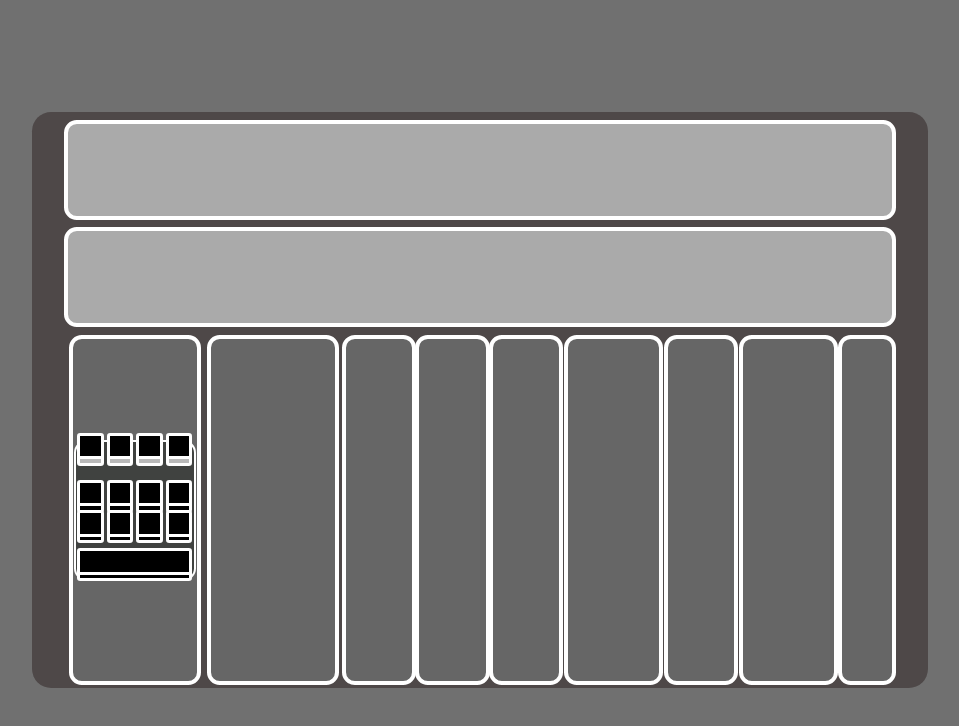
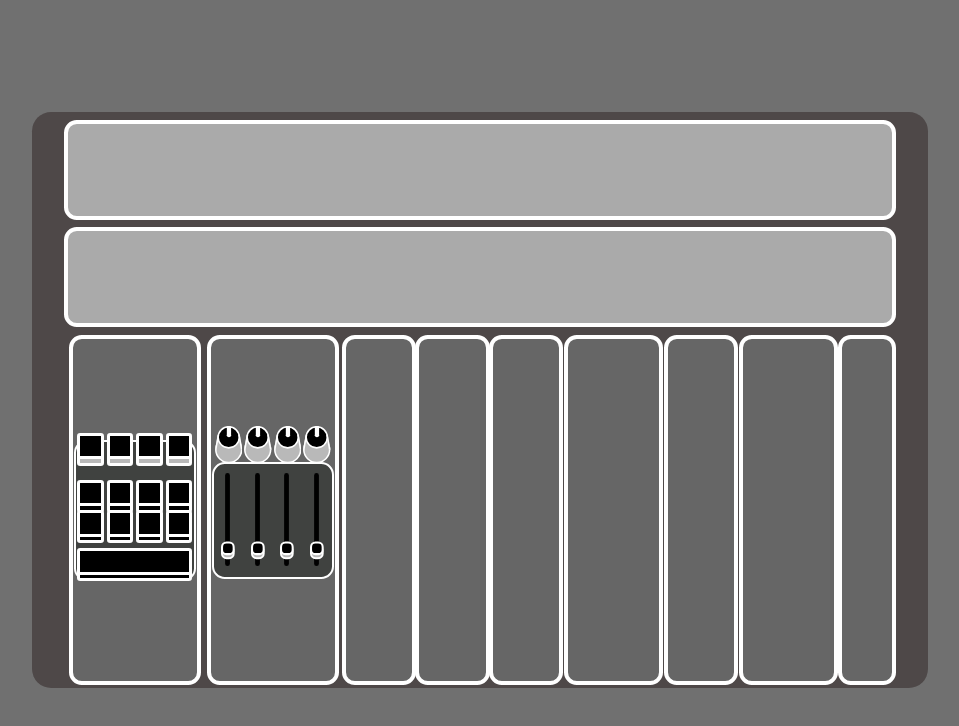
Before and after one commit to Therealajahn/MylarMini, a React (Create React App) app: page / in a window 1280 px wide. Shown: the top 726 px of the page, without its empty margins (160-1119 px from the left). Built offline with nearby package versions, Linux system fonts and the light colour scheme.

Commit message:
completed renderTail function

```diff
--- a/src/View/Button/Button.js
+++ b/src/View/Button/Button.js
@@ -12,6 +12,7 @@ export default function Button({bottomColor, marginTop, width}) {
                     border: 'solid .25vw white',
                     zIndex:'1000',
                 }}></div>
+
            <div className='button-bottom'
                style={{
                     position:'absolute',
--- /dev/null
+++ b/src/View/Fader/Fader.js
@@ -0,0 +1,17 @@
+export default function Fader({marginTop,marginLeft, gridArea}){
+    return(
+        <svg viewBox="0 0 33 136" fill="none" xmlns="http://www.w3.org/2000/svg"
+           style={{
+               height:'110%',
+               justifySelf:'center',
+               marginTop:`${marginTop ? marginTop : '0vw'}`,
+               marginLeft:`${marginLeft ? marginLeft : '0vw'}`,
+               gridArea:`${gridArea ? gridArea : ''}`,
+           }}
+        >
+            <rect x="6" width="7" height="136" rx="3.5" fill="black"/>
+            <rect x="1.5" y="107.382" width="17" height="17" rx="6.5" fill="#B9B9B9" stroke="white" stroke-width="3"/>
+            <rect x="1.5" y="101.5" width="17" height="17" rx="6.5" fill="black" stroke="white" stroke-width="3"/>
+        </svg>
+    )
+}
--- /dev/null
+++ b/src/View/Knob/Knob.js
@@ -0,0 +1,26 @@
+export default function Knob({gridArea,marginTop}){
+    console.log('marginTop',marginTop)
+   return(
+       <svg viewBox="0 0 53 72" fill="none" xmlns="http://www.w3.org/2000/svg"
+           style={{
+               width:'93%',
+               justifySelf:'center',
+               marginTop:`${marginTop ? marginTop : '0vw'}`,
+               gridArea:`${gridArea ? gridArea : ''}`,
+           }}
+       >
+        <path d="M51.5 45.5696C51.5 59.3346 40.3108 70.5 26.5 70.5C12.6892 70.5 1.5 59.3346 1.5 45.5696C1.5 31.8047 12.6892 20.6393 26.5 20.6393C40.3108 20.6393 51.5 31.8047 51.5 45.5696Z" fill="#B9B9B9" stroke="white" stroke-width="3"/>
+        <path d="M4.88649 19.1393H48.1273L53 45.5696H0L4.88649 19.1393Z" fill="#B9B9B9"/>
+        <path d="M46.931 21.8734C46.931 33.1216 37.7875 42.2468 26.5 42.2468C15.2125 42.2468 6.06897 33.1216 6.06897 21.8734C6.06897 10.6252 15.2125 1.5 26.5 1.5C37.7875 1.5 46.931 10.6252 46.931 21.8734Z" fill="black" stroke="white" stroke-width="3"/>
+        <line x1="6.47819" y1="17.2549" x2="1.47819" y2="46.2549" stroke="white" stroke-width="3"/>
+        <line x1="46.4782" y1="16.7451" x2="51.4782" y2="45.7451" stroke="white" stroke-width="3"/>
+        <mask id="mask0_1_107" style={{maskType: 'alpha'}} maskUnits="userSpaceOnUse" x="4" y="0" width="45" height="44">
+        <ellipse cx="26.5" cy="21.8734" rx="21.931" ry="21.8734" fill="#8C8C8C"/>
+        </mask>
+        <g mask="url(#mask0_1_107)">
+        <rect x="22.8448" y="-7.29114" width="8.22414" height="25.519" fill="white"/>
+        <ellipse cx="26.9569" cy="17.7722" rx="4.11207" ry="4.10127" fill="white"/>
+        </g>
+        </svg>
+   )
+}
--- a/src/View/Plate/Plate.js
+++ b/src/View/Plate/Plate.js
@@ -1,11 +1,14 @@
-import Button from '../Button/Button.js';
-
+import Button from '../Button/Button.js'; import Knob from '../Knob/Knob.js';
+import Fader from '../Fader/Fader.js';
 
 export default function Plate({gridArea,plateColor,width,height,alignSelf,marginTop,name}) {
     function getModule(){
         switch(name){
             case 'rhythm':
                 return renderRhythm();
+            break;
+            case 'tails':
+                return renderTails();
             break;
         }
     }
@@ -65,9 +68,43 @@ export default function Plate({gridArea,plateColor,width,height,alignSelf,margin
                 <Button width="8.5vw"/>
             </div>
            </div>
-    )
+    )};
 
+    function renderTails(){
+        return(
+            <div className='ControlFrame'
+            style={{
+                display:'grid',
+                width:'95%',
+                height:'33%',
+                marginTop:'17%',
+                alignSelf:'center',
+                justifySelf:'center',
+                backgroundColor:'#404240',
+                borderRadius:'1vw',
+                border: 'solid .2vw white',
+                gridTemplateRows:'repeat(4,1fr)',
+                gridTemplateColumns:'repeat(4,1fr)',
+                gridTemplateAreas:`
+                    "knob1 knob2 knob3 knob4"
+                    "fader1 fader2 fader3 fader4"
+                    "fader1 fader2 fader3 fader4"
+                    "fader1 fader2 fader3 fader4"
+                `,
+            }}>
+                <Knob gridArea={'knob1'} marginTop={'-3vw'}/>
+                <Knob gridArea={'knob2'} marginTop={'-3vw'}/>
+                <Knob gridArea={'knob3'} marginTop={'-3vw'}/>
+                <Knob gridArea={'knob4'} marginTop={'-3vw'}/>
+                <Fader gridArea={'fader1'} marginTop={'-1.5vw'} marginLeft={'.6vw'}/>
+                <Fader gridArea={'fader2'} marginTop={'-1.5vw'} marginLeft={'.6vw'}/>
+                <Fader gridArea={'fader3'} marginTop={'-1.5vw'} marginLeft={'.6vw'}/>
+                <Fader gridArea={'fader4'} marginTop={'-1.5vw'} marginLeft={'.6vw'}/>
+            </div>
+        )
     }
+
+// Main Render
     return(
         <div style={{
             display:'grid',
```
Also changed, not shown: src/KNob.svg (added), src/Slider.svg (added).
